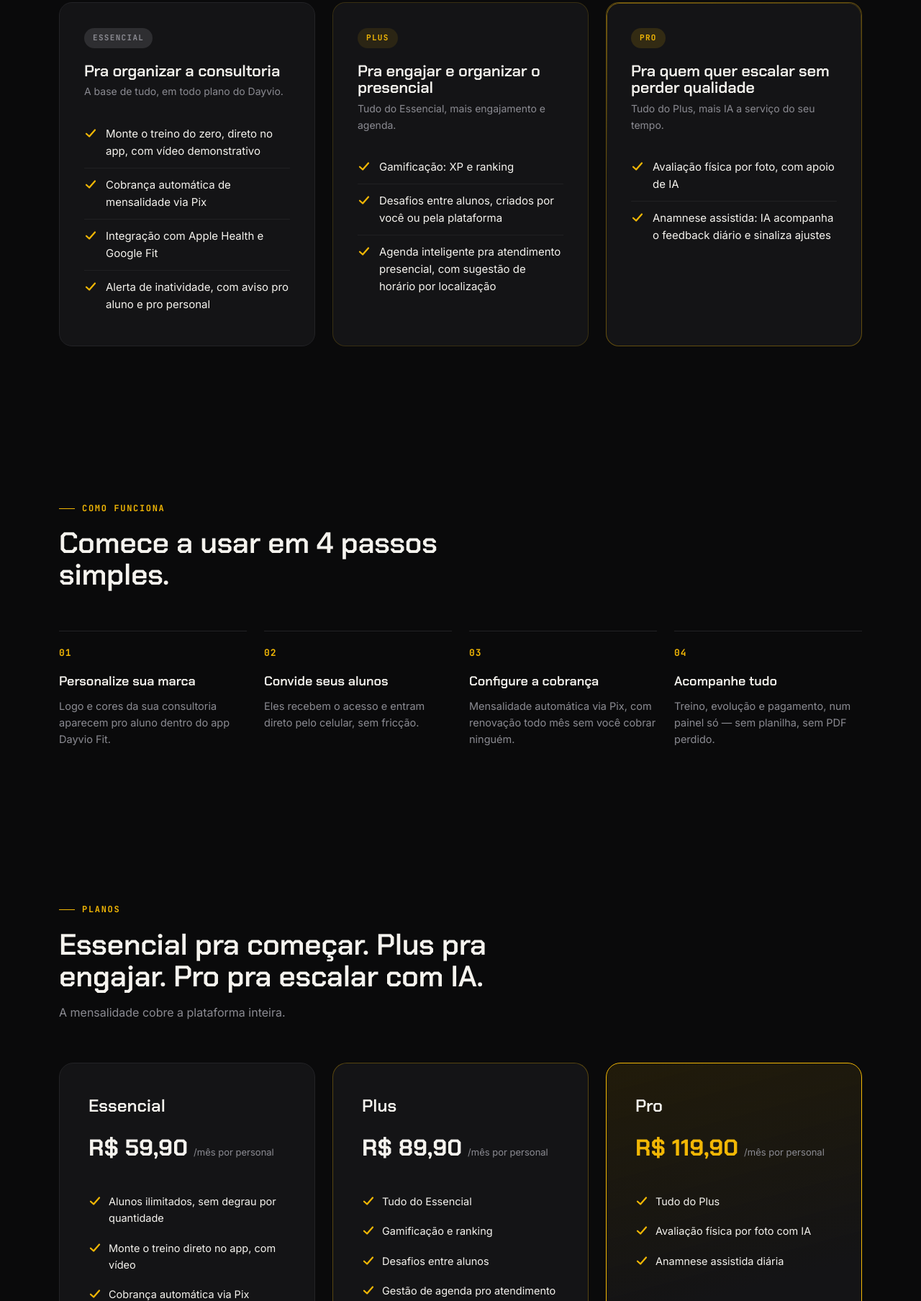
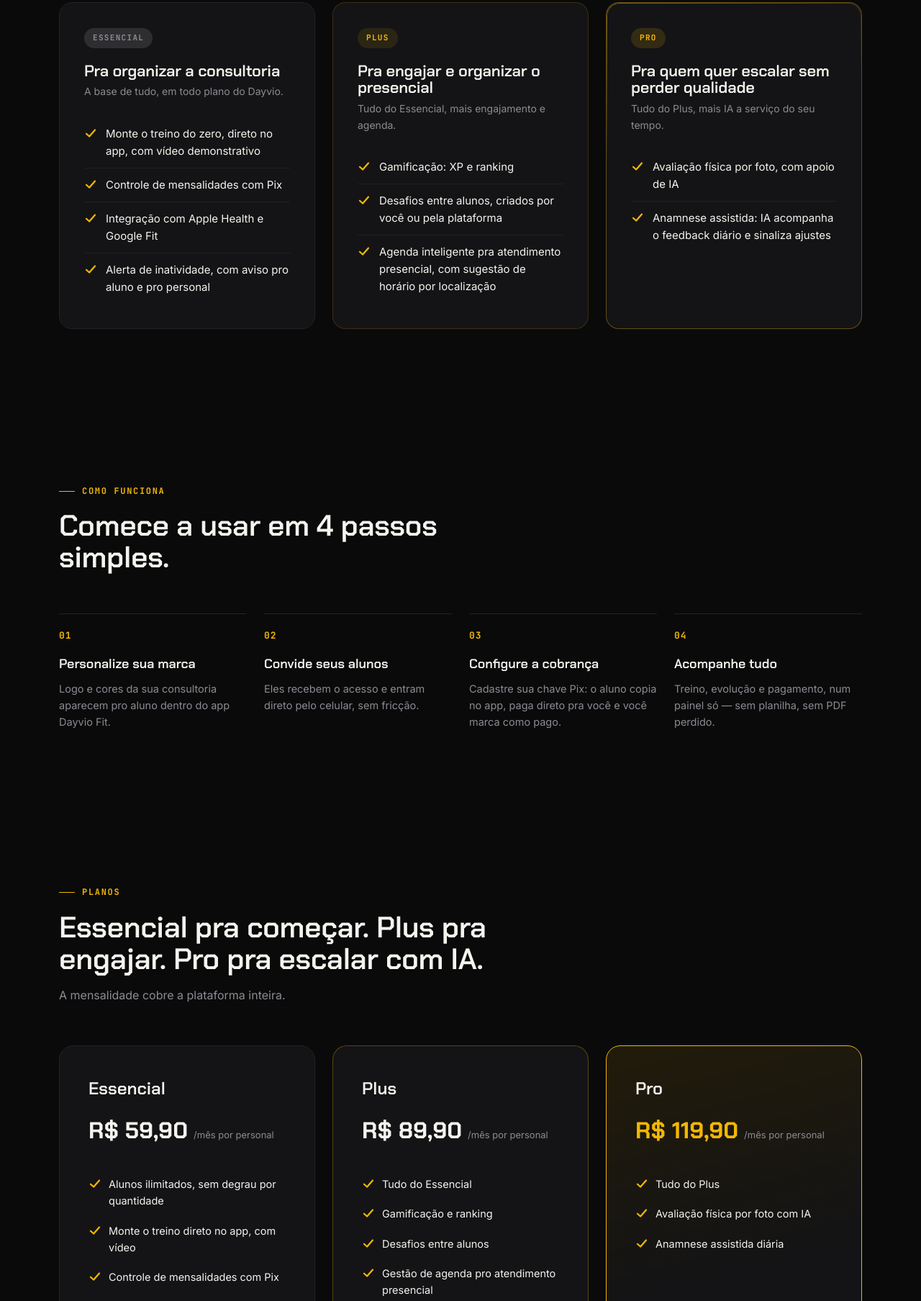
Before and after one commit to dayviotech/fit, a plain HTML site: page index.html in a window 1280 px wide. Shown: the part 2111-3918 px from the top of the page at 72% size. Drawn offline with Linux system fonts and the light colour scheme.

Commit message:
Troca 'cobrança automática' por controle de mensalidades com Pix
Co-Authored-By: Claude Opus 5.5 <noreply@anthropic.com>

```diff
--- a/index.html
+++ b/index.html
@@ -342,7 +342,7 @@
         <h3>Com o Dayvio</h3>
         <ul>
           <li><span class="mark"><svg viewBox="0 0 24 24" fill="none" xmlns="http://www.w3.org/2000/svg"><path d="M4 13L9.5 18L20 6" stroke="#F2B705" stroke-width="3" stroke-linecap="round" stroke-linejoin="round"/></svg></span> Prescrição no app, com vídeo e histórico do aluno</li>
-          <li><span class="mark"><svg viewBox="0 0 24 24" fill="none" xmlns="http://www.w3.org/2000/svg"><path d="M4 13L9.5 18L20 6" stroke="#F2B705" stroke-width="3" stroke-linecap="round" stroke-linejoin="round"/></svg></span> Mensalidade automática via Pix, todo mês</li>
+          <li><span class="mark"><svg viewBox="0 0 24 24" fill="none" xmlns="http://www.w3.org/2000/svg"><path d="M4 13L9.5 18L20 6" stroke="#F2B705" stroke-width="3" stroke-linecap="round" stroke-linejoin="round"/></svg></span> Mensalidades com Pix organizadas, todo mês</li>
           <li><span class="mark"><svg viewBox="0 0 24 24" fill="none" xmlns="http://www.w3.org/2000/svg"><path d="M4 13L9.5 18L20 6" stroke="#F2B705" stroke-width="3" stroke-linecap="round" stroke-linejoin="round"/></svg></span> Status de pagamento em tempo real, sem perguntar</li>
           <li><span class="mark"><svg viewBox="0 0 24 24" fill="none" xmlns="http://www.w3.org/2000/svg"><path d="M4 13L9.5 18L20 6" stroke="#F2B705" stroke-width="3" stroke-linecap="round" stroke-linejoin="round"/></svg></span> Chat individual, organizado por aluno</li>
         </ul>
@@ -365,7 +365,7 @@
         <p class="feat-sub">A base de tudo, em todo plano do Dayvio.</p>
         <ul>
           <li><span class="mark"><svg viewBox="0 0 24 24" fill="none" xmlns="http://www.w3.org/2000/svg"><path d="M4 13L9.5 18L20 6" stroke="#F2B705" stroke-width="3" stroke-linecap="round" stroke-linejoin="round"/></svg></span> Monte o treino do zero, direto no app, com vídeo demonstrativo</li>
-          <li><span class="mark"><svg viewBox="0 0 24 24" fill="none" xmlns="http://www.w3.org/2000/svg"><path d="M4 13L9.5 18L20 6" stroke="#F2B705" stroke-width="3" stroke-linecap="round" stroke-linejoin="round"/></svg></span> Cobrança automática de mensalidade via Pix</li>
+          <li><span class="mark"><svg viewBox="0 0 24 24" fill="none" xmlns="http://www.w3.org/2000/svg"><path d="M4 13L9.5 18L20 6" stroke="#F2B705" stroke-width="3" stroke-linecap="round" stroke-linejoin="round"/></svg></span> Controle de mensalidades com Pix</li>
           <li><span class="mark"><svg viewBox="0 0 24 24" fill="none" xmlns="http://www.w3.org/2000/svg"><path d="M4 13L9.5 18L20 6" stroke="#F2B705" stroke-width="3" stroke-linecap="round" stroke-linejoin="round"/></svg></span> Integração com Apple Health e Google Fit</li>
           <li><span class="mark"><svg viewBox="0 0 24 24" fill="none" xmlns="http://www.w3.org/2000/svg"><path d="M4 13L9.5 18L20 6" stroke="#F2B705" stroke-width="3" stroke-linecap="round" stroke-linejoin="round"/></svg></span> Alerta de inatividade, com aviso pro aluno e pro personal</li>
         </ul>
@@ -413,7 +413,7 @@
       <div class="step">
         <div class="num">03</div>
         <h4>Configure a cobrança</h4>
-        <p>Mensalidade automática via Pix, com renovação todo mês sem você cobrar ninguém.</p>
+        <p>Cadastre sua chave Pix: o aluno copia no app, paga direto pra você e você marca como pago.</p>
       </div>
       <div class="step">
         <div class="num">04</div>
@@ -438,7 +438,7 @@
         <ul>
           <li><span class="mark"><svg viewBox="0 0 24 24" fill="none" xmlns="http://www.w3.org/2000/svg"><path d="M4 13L9.5 18L20 6" stroke="#F2B705" stroke-width="3" stroke-linecap="round" stroke-linejoin="round"/></svg></span> Alunos ilimitados, sem degrau por quantidade</li>
           <li><span class="mark"><svg viewBox="0 0 24 24" fill="none" xmlns="http://www.w3.org/2000/svg"><path d="M4 13L9.5 18L20 6" stroke="#F2B705" stroke-width="3" stroke-linecap="round" stroke-linejoin="round"/></svg></span> Monte o treino direto no app, com vídeo</li>
-          <li><span class="mark"><svg viewBox="0 0 24 24" fill="none" xmlns="http://www.w3.org/2000/svg"><path d="M4 13L9.5 18L20 6" stroke="#F2B705" stroke-width="3" stroke-linecap="round" stroke-linejoin="round"/></svg></span> Cobrança automática via Pix</li>
+          <li><span class="mark"><svg viewBox="0 0 24 24" fill="none" xmlns="http://www.w3.org/2000/svg"><path d="M4 13L9.5 18L20 6" stroke="#F2B705" stroke-width="3" stroke-linecap="round" stroke-linejoin="round"/></svg></span> Controle de mensalidades com Pix</li>
           <li><span class="mark"><svg viewBox="0 0 24 24" fill="none" xmlns="http://www.w3.org/2000/svg"><path d="M4 13L9.5 18L20 6" stroke="#F2B705" stroke-width="3" stroke-linecap="round" stroke-linejoin="round"/></svg></span> Wearables (Apple Health / Google Fit)</li>
           <li><span class="mark"><svg viewBox="0 0 24 24" fill="none" xmlns="http://www.w3.org/2000/svg"><path d="M4 13L9.5 18L20 6" stroke="#F2B705" stroke-width="3" stroke-linecap="round" stroke-linejoin="round"/></svg></span> Alerta de inatividade</li>
         </ul>
```
Also changed, not shown: checkout.html (+2 -2 lines).
